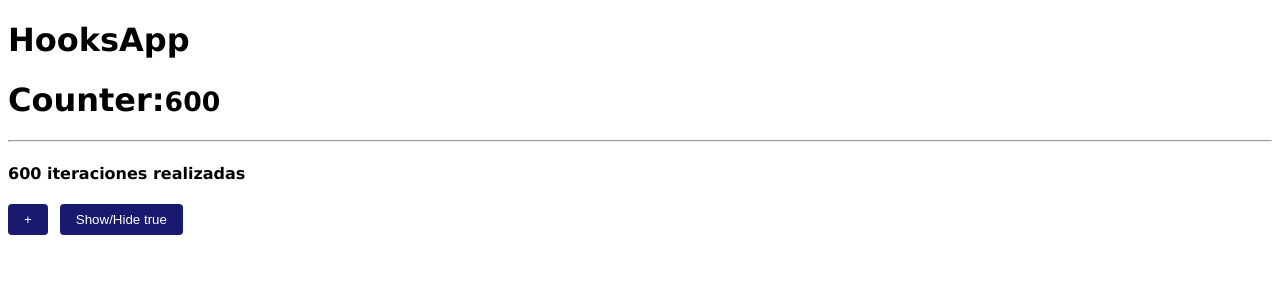
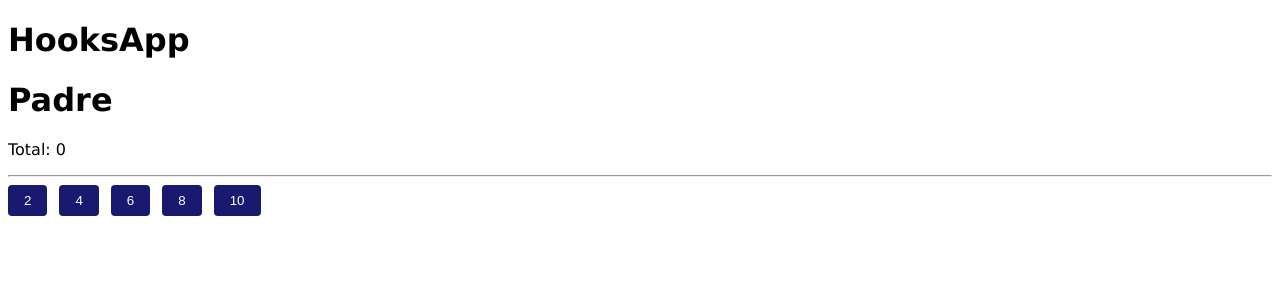
Before and after one commit to JhonEduard26/hooks-app, a React (Vite) app: page / in a window 1280 px wide. Shown: the top 300 px of the page. Built offline with nearby package versions, Linux system fonts and the light colour scheme.

Commit message:
[ADD] usecallback and usememo

```diff
--- /dev/null
+++ b/src/07-tarea-memo/Hijo.jsx
@@ -0,0 +1,15 @@
+import React from 'react'
+
+export const Hijo = React.memo(({ numero, incrementar }) => {
+
+    console.log('  Me volví a generar :(  ')
+
+    return (
+        <button
+            className="btn btn-primary mr-3"
+            onClick={() => incrementar(numero)}
+        >
+            {numero}
+        </button>
+    )
+})
--- /dev/null
+++ b/src/07-tarea-memo/Padre.jsx
@@ -0,0 +1,36 @@
+import { Hijo } from './Hijo'
+import { useCallback, useMemo, useState } from 'react'
+
+export const Padre = () => {
+
+    const numeros = [2, 4, 6, 8, 10]
+    const [valor, setValor] = useState(0)
+
+    const incrementar = useCallback(
+        (num) => {
+            setValor(valor => valor + num)
+        },
+        [],
+    )
+
+
+    return (
+        <div>
+            <h1>Padre</h1>
+            <p> Total: {valor} </p>
+
+            <hr />
+
+            {
+                numeros.map(n => (
+                    <Hijo
+                        key={n}
+                        numero={n}
+                        incrementar={incrementar}
+                    />
+                ))
+            }
+            {/* <Hijo /> */}
+        </div>
+    )
+}
--- a/src/App.jsx
+++ b/src/App.jsx
@@ -6,7 +6,9 @@
 // import { FocusScreen } from './04-useRef/FocusScreen'
 // import { Layout } from './05-useLayoutEffect/Layout'
 // import { Memorize } from './06-memos/Memorize'
-import { MemoHook } from './06-memos/MemoHook'
+// import { CallBackHook } from './06-memos/CallBackHook'
+// import { MemoHook } from './06-memos/MemoHook'
+import { Padre } from './07-tarea-memo/Padre'
 
 export const App = () => {
   return (
@@ -20,7 +22,9 @@
       {/* <FocusScreen /> */}
       {/* <Layout /> */}
       {/* <Memorize /> */}
-      <MemoHook />
+      {/* <MemoHook /> */}
+      {/* <CallBackHook /> */}
+      <Padre />
     </>
   )
 }
--- a/src/main.jsx
+++ b/src/main.jsx
@@ -5,7 +5,7 @@
 import './index.css'
 
 ReactDOM.createRoot(document.getElementById('root')).render(
-  <React.StrictMode>
-    <App />
-  </React.StrictMode>
+  // <React.StrictMode>
+  <App />
+  // </React.StrictMode>
 )
```
Also changed, not shown: src/06-memos/CallBackHook.jsx (+22 -0 lines), src/06-memos/ShowIncrement.jsx (added, +13 -0 lines).
